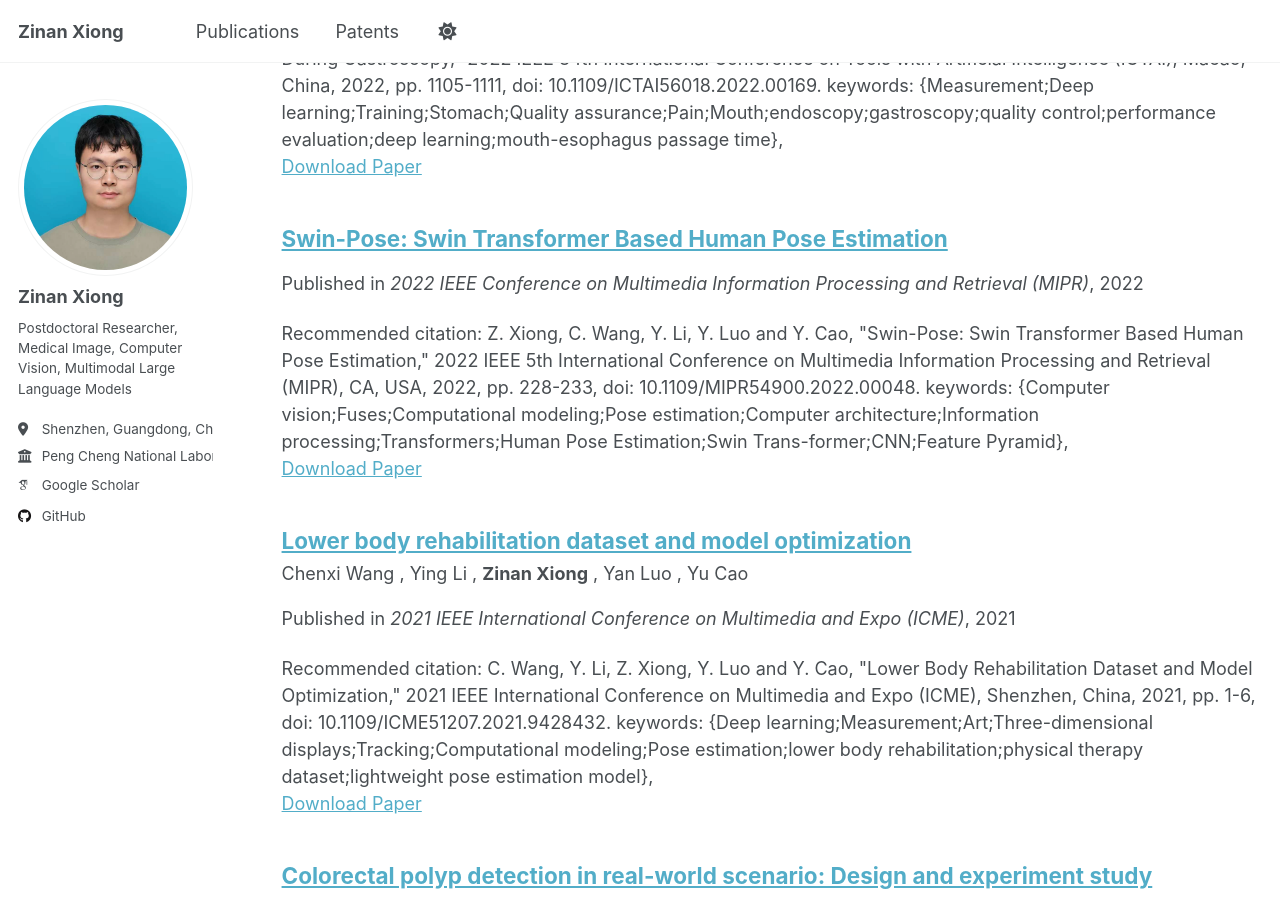
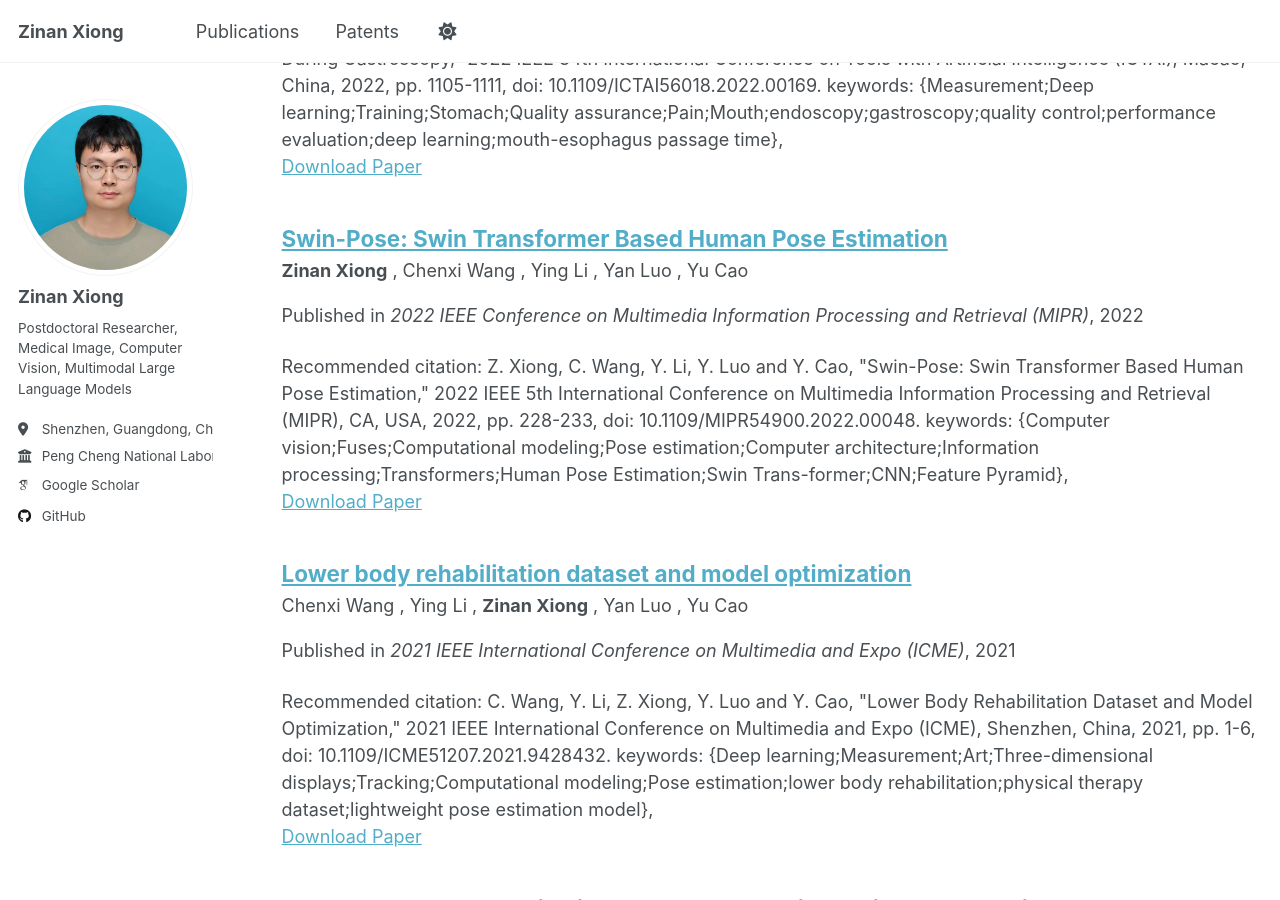
Before and after one commit to ttppss/zinanxiong, a Jekyll site: the page built from _pages/publications.html, in a window 1280 px wide and 900 px high, scrolled down 2196 px. Built offline with Jekyll 4.4.1, drawn with Linux system fonts in a browser that asks for light colours; some web fonts are replaced; a script that is not in the unit is left out.

Commit message:
Update 2022-01-19-conference-paper.md

```diff
--- a/_publications/2022-01-19-conference-paper.md
+++ b/_publications/2022-01-19-conference-paper.md
@@ -1,5 +1,6 @@
 ---
 title: "Swin-Pose: Swin Transformer Based Human Pose Estimation"
+authors: ["Zinan Xiong", "Chenxi Wang", "Ying Li", "Yan Luo", "Yu Cao"]
 collection: publications
 category: conferences
 permalink: /publication/2022-01-19-conference-paper
```
